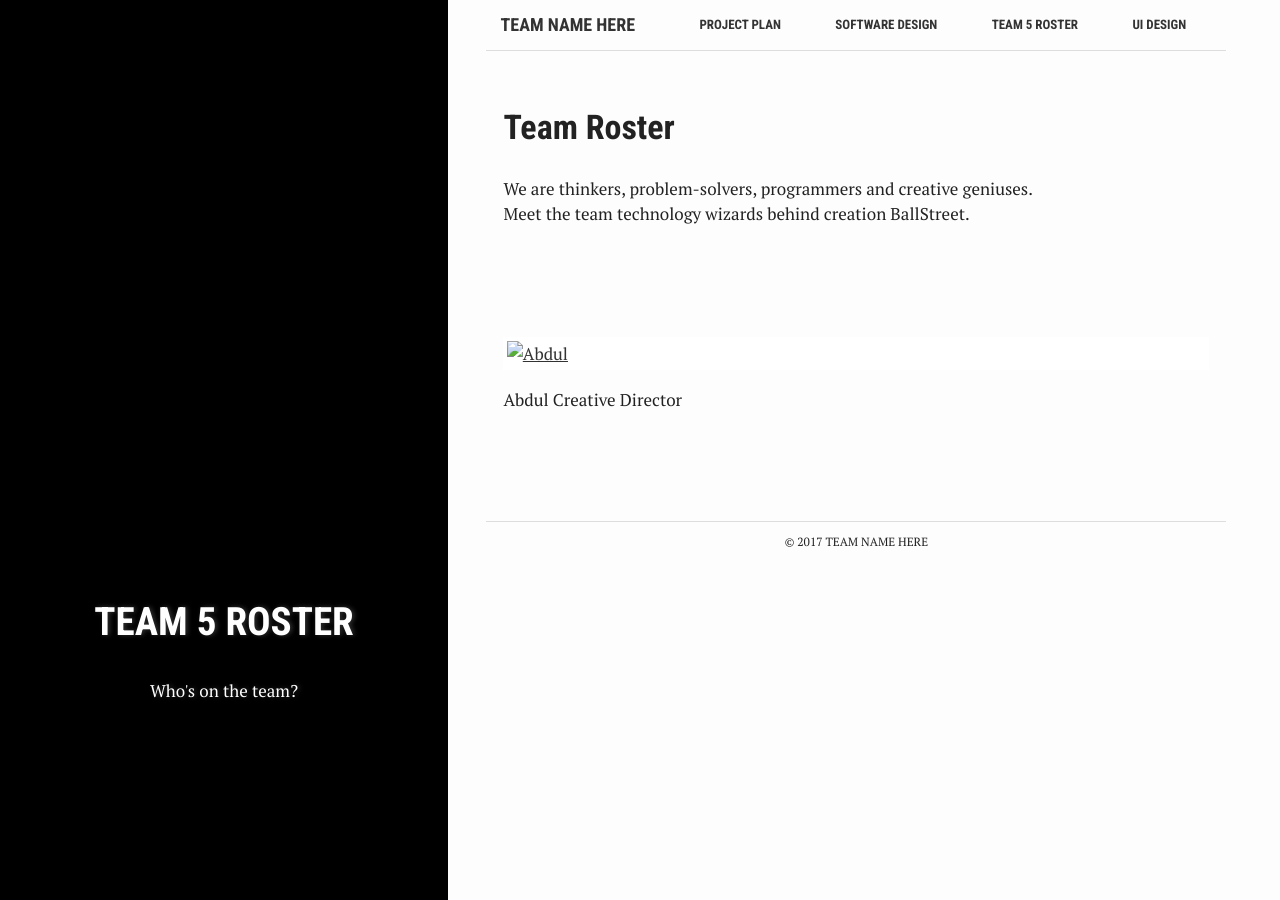
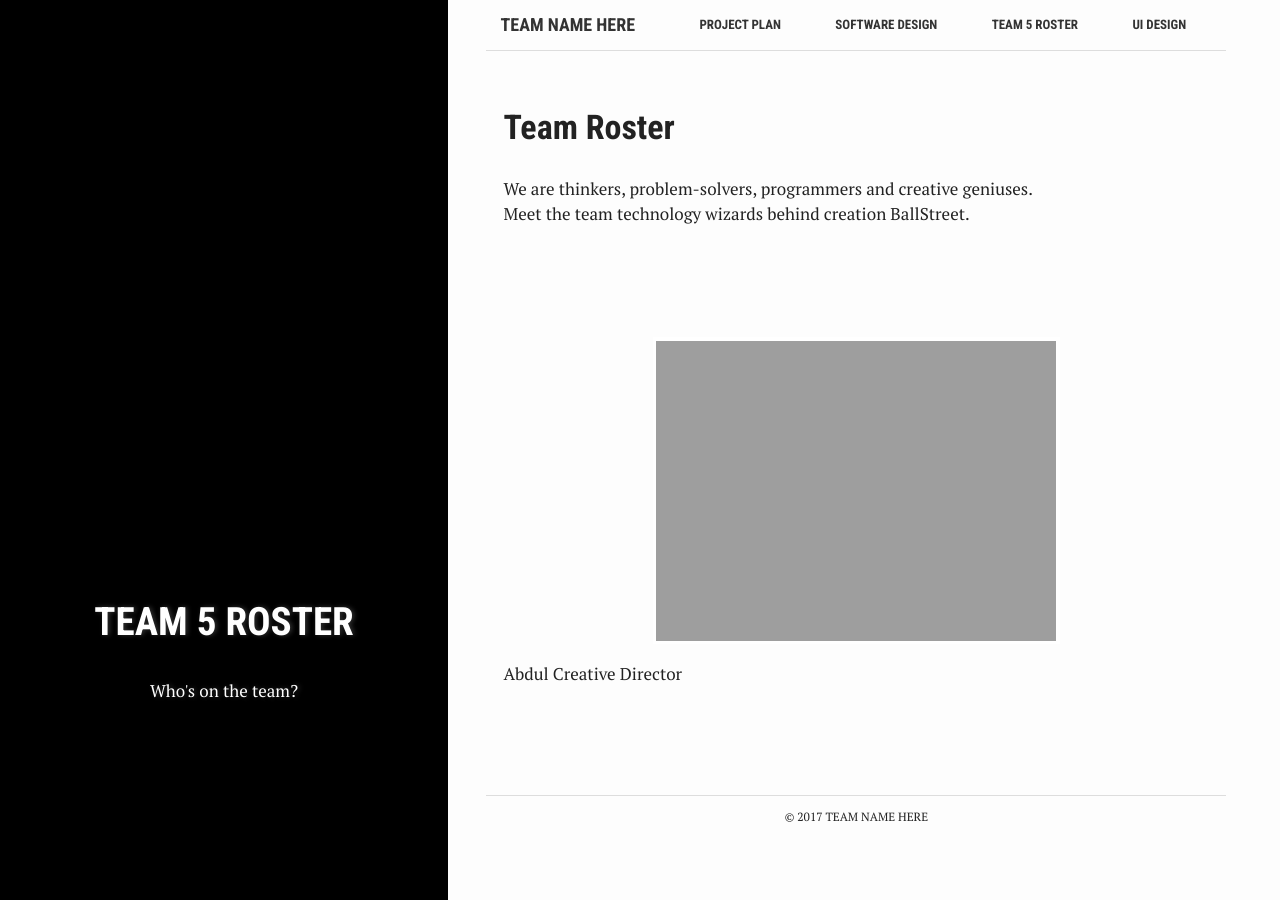
Before and after one commit to ufrauq/Ball-Street, a Jekyll site: the page built from team-roster.md, in a window 1280 px wide. Built offline with Jekyll 4.4.1, drawn with Linux system fonts in a browser that asks for light colours.

Commit message:
Update team-roster.md

```diff
--- a/team-roster.md
+++ b/team-roster.md
@@ -12,5 +12,5 @@ We are thinkers, problem-solvers, programmers and creative geniuses. <br>Meet th
 
 <br><br><br>
 
-[![Abdul]({{ site.images }}/profile.png)]({{ site.images }}/profile.png = 250x)
+[![Abdul]({{ site.images }}/profile.png = 250x)]({{ site.images }}/profile.png = 250x)
 Abdul Creative Director
```
